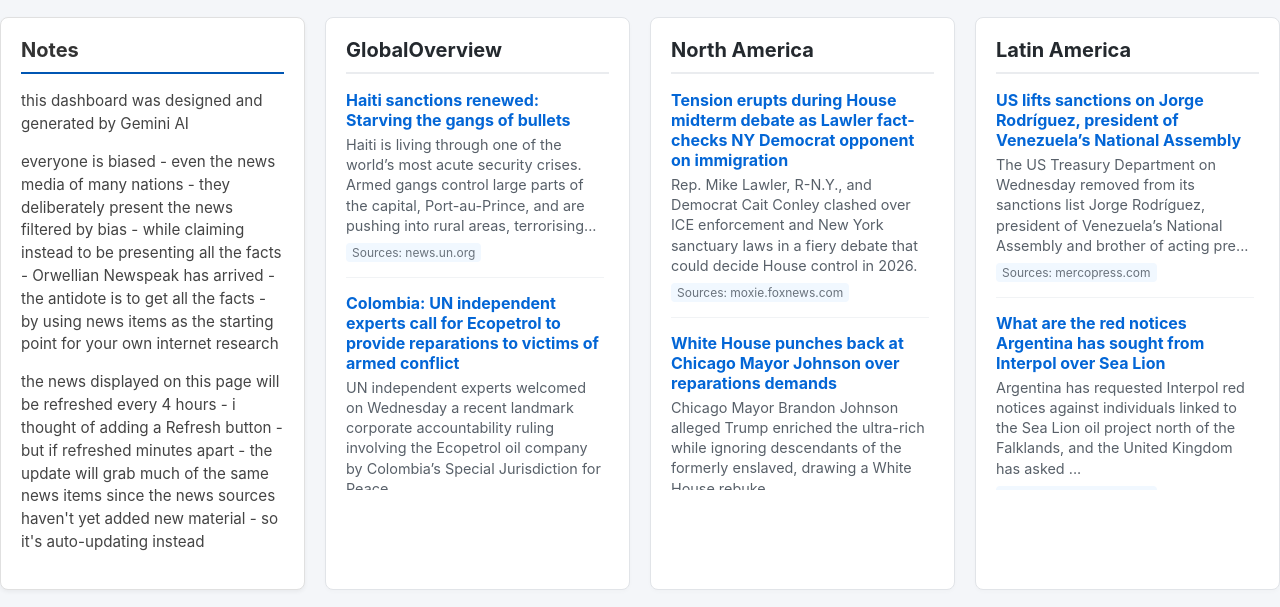
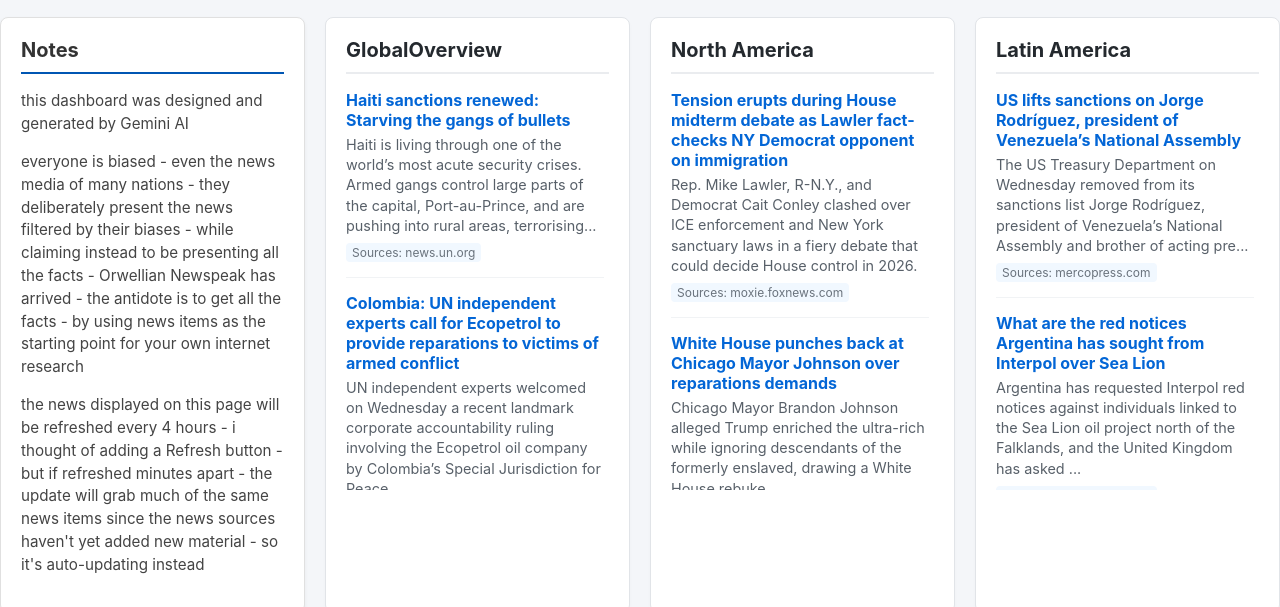
Before and after one commit to jeyonjeyon/world-wide-news, a plain HTML site: page index.html in a window 1280 px wide. Shown: the part 113-720 px from the top of the page. Drawn offline with Linux system fonts and the light colour scheme.

Commit message:
Refine notes section in index.html
Updated the content of the notes section for clarity and detail.

```diff
--- a/index.html
+++ b/index.html
@@ -19,7 +19,7 @@
             <h2>Notes</h2>
             <div class="message-content">
                 <p>this dashboard was designed and generated by Gemini AI</p>
-                <p>everyone is biased - even the news media of many nations - they deliberately present the news filtered by bias  - while claiming instead to be presenting all the facts - Orwellian Newspeak has arrived - the antidote is to get all the facts - by using news items as the starting point for your own internet research</p>
+                <p>everyone is biased - even the news media of many nations - they deliberately present the news filtered by their biases  - while claiming instead to be presenting all the facts - Orwellian Newspeak has arrived - the antidote is to get all the facts - by using news items as the starting point for your own internet research</p>
                 <p>the news displayed on this page will be refreshed every 4 hours - i thought of adding a Refresh button - but if refreshed minutes apart - the update will grab much of the same news items since the news sources haven't yet added new material - so it's auto-updating instead</p>
             </div>
         </section>
```
